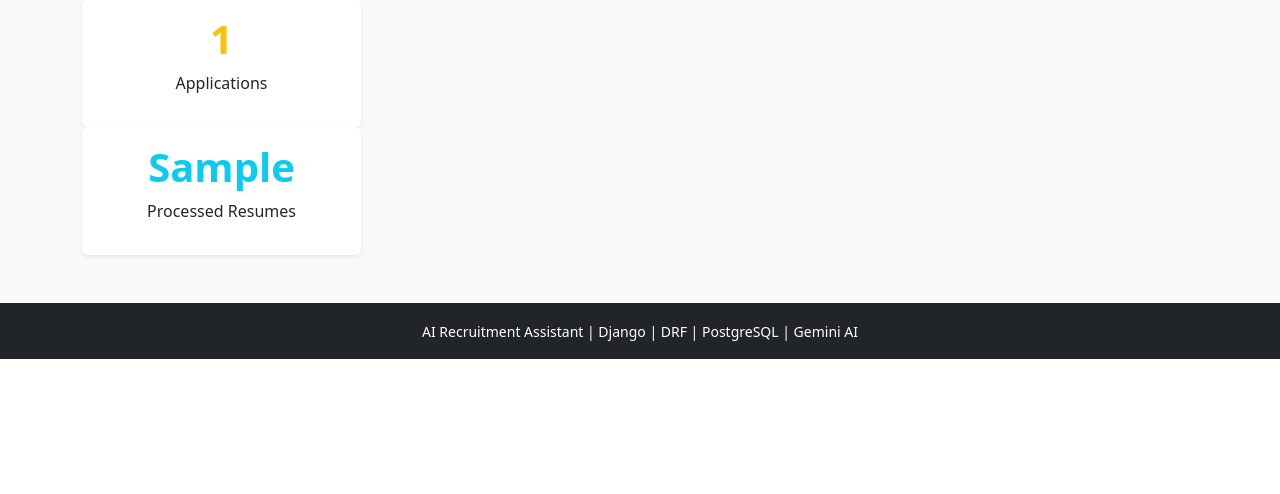
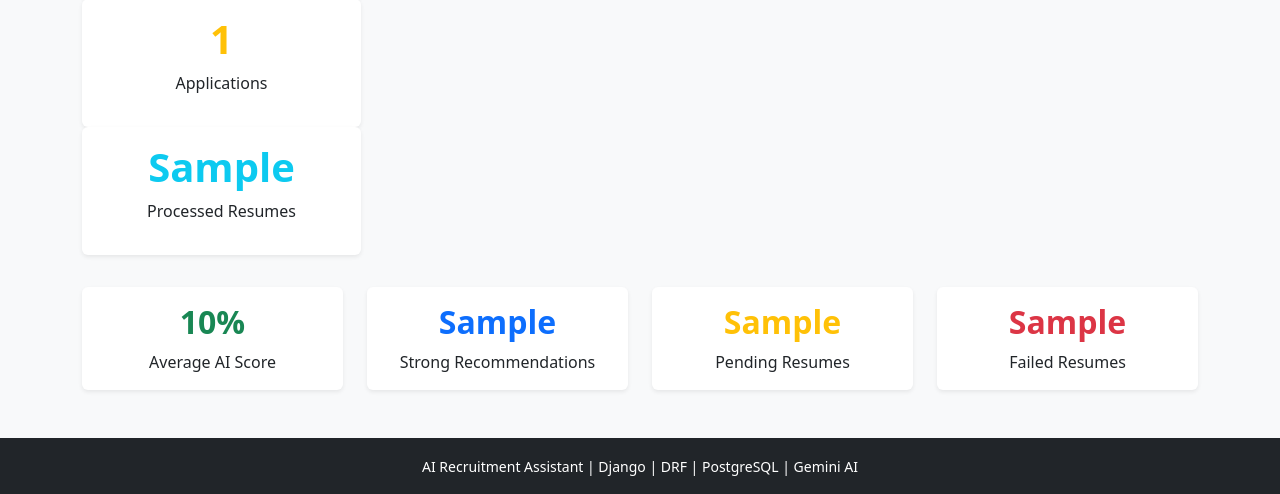
Before and after one commit to shuklaaanjaney/AI-Recruitment-Assistant, a Django app: template templates/dashboard/dashboard.html in a window 1280 px wide. Shown: the part 447-941 px from the top of the page. Before the commit the page ends 806 px from the top, so only its background shows below. Run offline with Django 5.2, Linux system fonts and the light colour scheme; the template is opened without the code that fills it: most values are stand-ins (such as "Sample title", 1, 10 or a date in 2020).

Commit message:
Debug dashboard view

```diff
--- a/templates/dashboard/dashboard.html
+++ b/templates/dashboard/dashboard.html
@@ -67,4 +67,61 @@
         </div>
     </div>
 </div>
+<!-- AI Statistics -->
+
+<div class="row g-4 mt-2">
+
+    <div class="col-md-3">
+        <div class="card shadow-sm border-0">
+            <div class="card-body text-center">
+                <h2 class="fw-bold text-success">
+                    {{ average_score }}%
+                </h2>
+                <p class="mb-0">
+                    Average AI Score
+                </p>
+            </div>
+        </div>
+    </div>
+
+    <div class="col-md-3">
+        <div class="card shadow-sm border-0">
+            <div class="card-body text-center">
+                <h2 class="fw-bold text-primary">
+                    {{ strong_recommendations }}
+                </h2>
+                <p class="mb-0">
+                    Strong Recommendations
+                </p>
+            </div>
+        </div>
+    </div>
+
+    <div class="col-md-3">
+        <div class="card shadow-sm border-0">
+            <div class="card-body text-center">
+                <h2 class="fw-bold text-warning">
+                    {{ pending_resumes }}
+                </h2>
+                <p class="mb-0">
+                    Pending Resumes
+                </p>
+            </div>
+        </div>
+    </div>
+
+    <div class="col-md-3">
+        <div class="card shadow-sm border-0">
+            <div class="card-body text-center">
+                <h2 class="fw-bold text-danger">
+                    {{ failed_resumes }}
+                </h2>
+                <p class="mb-0">
+                    Failed Resumes
+                </p>
+            </div>
+        </div>
+    </div>
+
+</div>
 {% endblock %}
```
